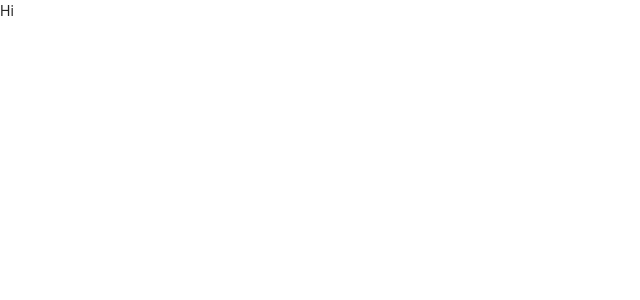
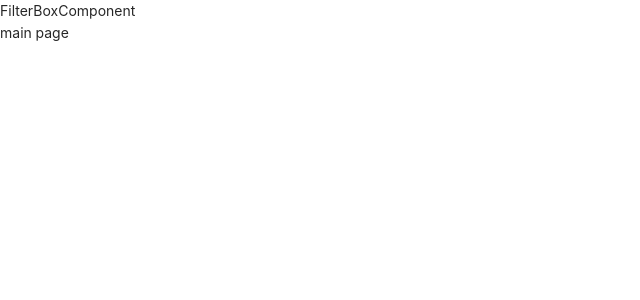
Before and after one commit to tannaz97shr/servers-panel, a React (Create React App) app: page / in a window 1280 px wide. Shown: the top 300 px of the page, without its empty margins (0-640 px from the left). Built offline with nearby package versions, Linux system fonts and the light colour scheme.

Commit message:
init mainpage

```diff
--- a/src/App.tsx
+++ b/src/App.tsx
@@ -1,12 +1,12 @@
+import "./App.css";
 
-import './App.css';
+import MainPage from "./pages/main";
 
 function App() {
-  console.log("env:",process.env);
   return (
-    <div >
-      Hi
-    </div>
+    <>
+      <MainPage />
+    </>
   );
 }
 
--- /dev/null
+++ b/src/components/filterBox/filterBox.tsx
@@ -0,0 +1,5 @@
+const FilterBoxComponent = () => {
+  return <div>FilterBoxComponent</div>;
+};
+
+export default FilterBoxComponent;
--- /dev/null
+++ b/src/pages/main.tsx
@@ -0,0 +1,14 @@
+import { useState } from "react";
+
+import FilterBox from "../components/filterBox/filterBox";
+
+const MainPage = () => {
+  return (
+    <div>
+      <FilterBox />
+      main page
+    </div>
+  );
+};
+
+export default MainPage;
```
